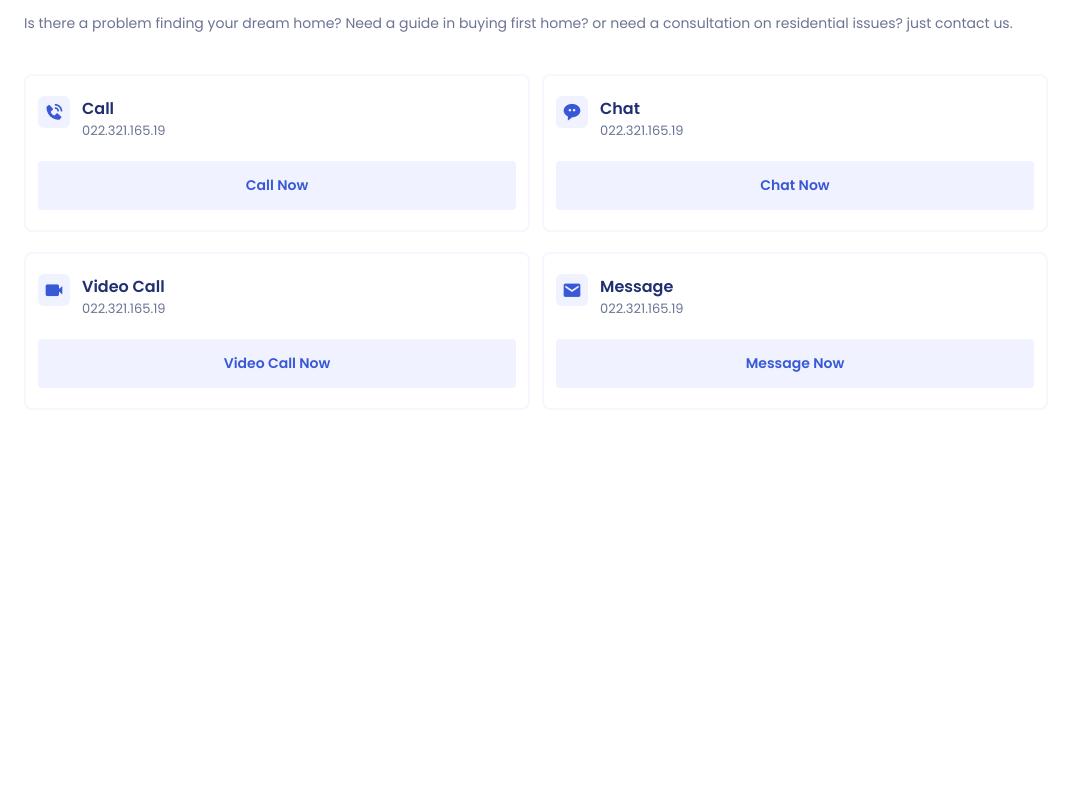
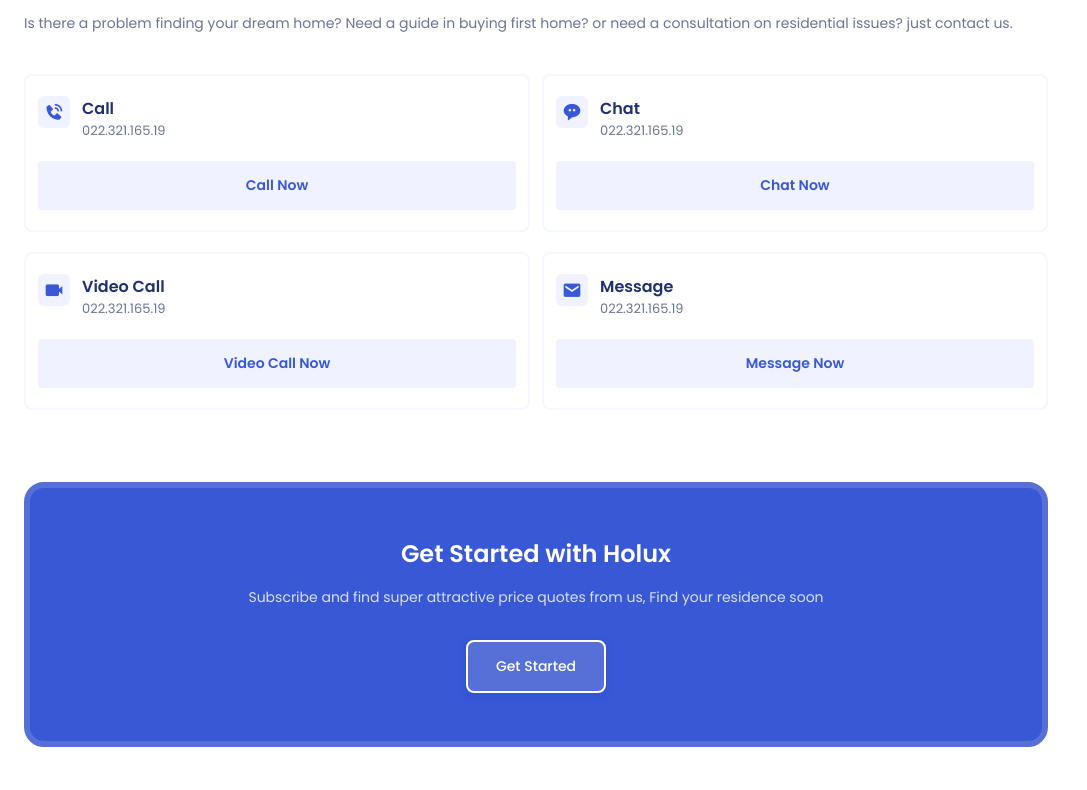
Before and after one commit to zeinmubaraq/holux-website, a plain HTML site: page index.html in a window 1280 px wide. Shown: the part 3363-4153 px from the top of the page, without its empty margins (0-1087 px from the left). Before the commit the page ends 3905 px from the top, so only its background shows below. Drawn offline with nearby package versions, Linux system fonts and the light colour scheme.

Commit message:
adding Subcribe Section

```diff
--- a/assets/css/styles.css
+++ b/assets/css/styles.css
@@ -643,6 +643,39 @@ button {
 }
 
 /*=============== SUBSCRIBE ===============*/
+.subscribe {
+  padding: 2.5rem 0;
+}
+
+.subscribe__container {
+  background-color: var(--first-color);
+  padding: 3rem 2rem;
+  border-radius: 1.25rem;
+  border: 6px solid var(--first-color-light);
+  text-align: center;
+}
+
+.subscribe__title {
+  font-size: var(--h2-font-size);
+  color: #fff;
+  margin-bottom: 1rem;
+}
+
+.subscribe__description {
+  color: hsl(228, 90%, 92%);
+  font-size: var(--small-font-size);
+  margin-bottom: 2rem;
+}
+
+.subscribe__button {
+  border: 2px solid #fff;
+  background: var(--first-color-light);
+  font-size: var(--small-font-size);
+}
+
+.subscribe__button:hover {
+  background-color: var(--first-color);
+}
 
 /*=============== FOOTER ===============*/
 
--- a/index.html
+++ b/index.html
@@ -424,6 +424,19 @@
         </div>
       </section>
       <!-- Contact End -->
+
+      <!-- Subscribe Start -->
+      <section class="subscribe section">
+        <div class="subscribe__container container">
+          <h1 class="subscribe__title">Get Started with Holux</h1>
+          <p class="subscribe__description">
+            Subscribe and find super attractive price quotes from us, Find your
+            residence soon
+          </p>
+          <a href="#" class="button subscribe__button">Get Started</a>
+        </div>
+      </section>
+      <!-- Subscribe End -->
     </main>
     <!-- Main End -->
 
```
